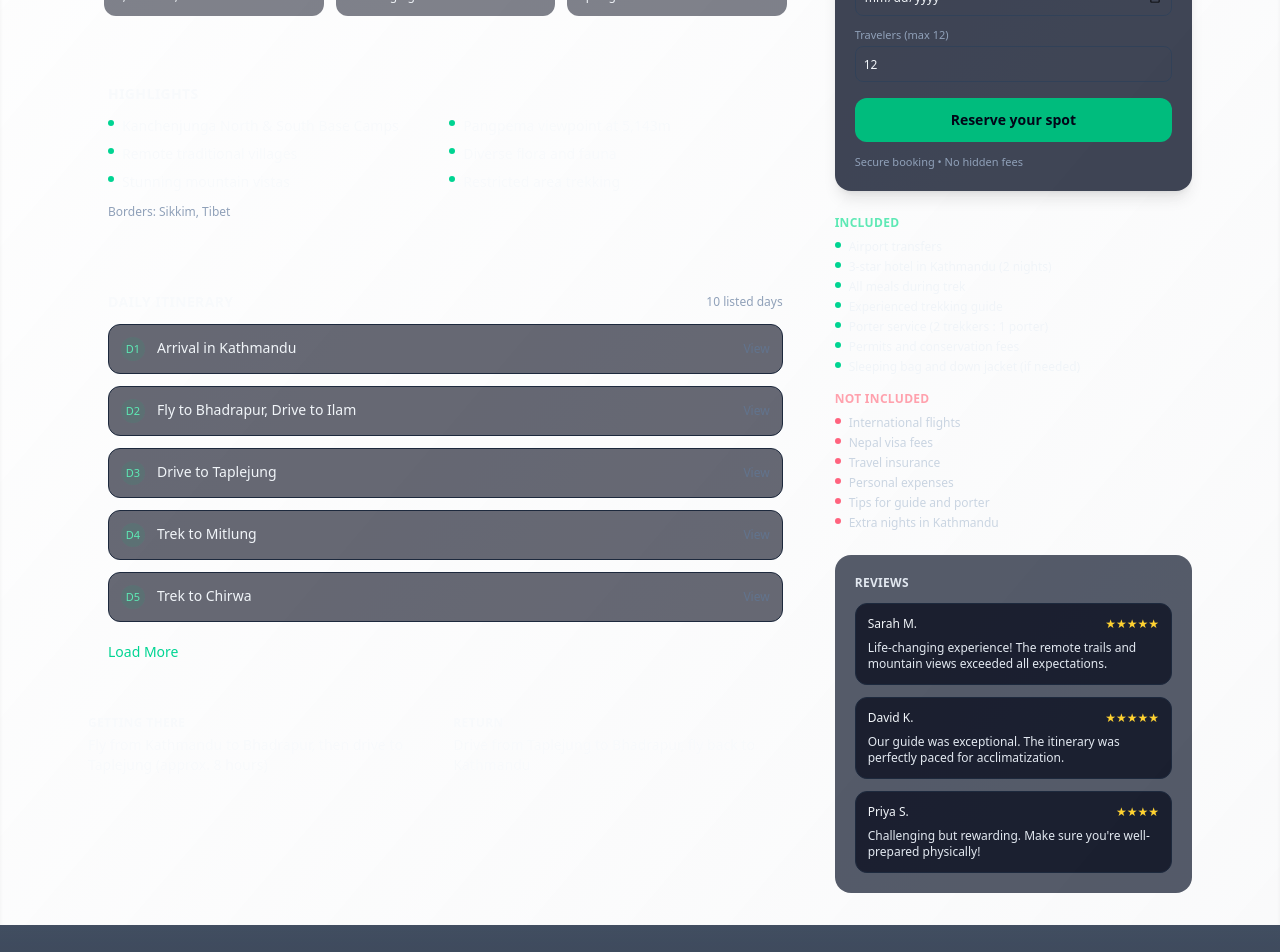
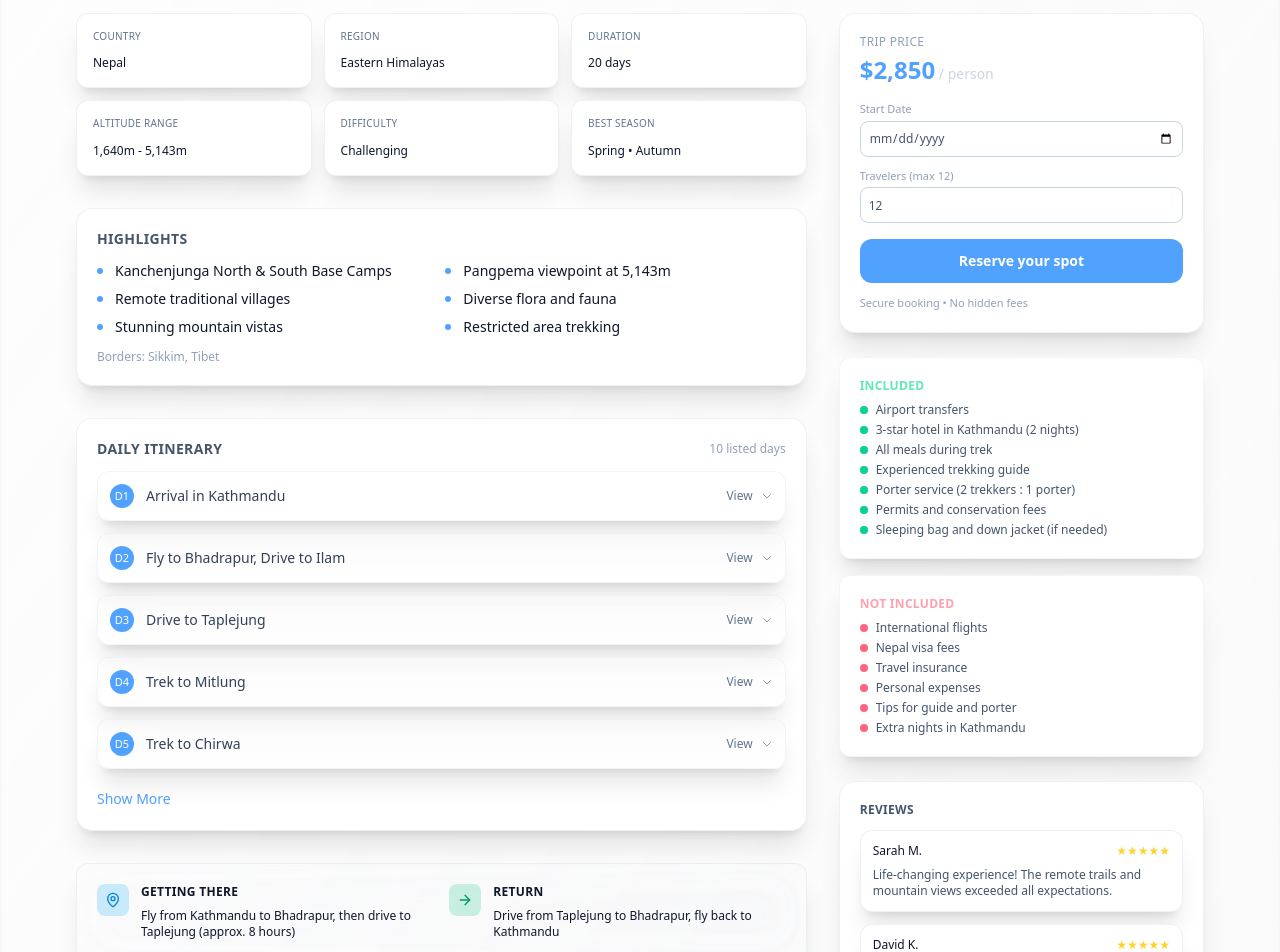
Before and after one commit to APNpandit611/Travel, a Next.js app: page /activities/trekking/1 in a window 1280 px wide. Shown: the part 660-1612 px from the top of the page. Built offline with nearby package versions, Linux system fonts and the light colour scheme.

Commit message:
single trek page compolete

```diff
--- a/app/(root)/about/page.tsx
+++ b/app/(root)/about/page.tsx
@@ -1,7 +1,6 @@
 import React from "react";
 import Image from "next/image";
 import {
-    Mountain,
     Users,
     ShieldCheck,
     Globe,
@@ -20,7 +19,7 @@ const About = () => {
                     src="/about-image.jpg"
                     alt="Himalayan Culture"
                     fill
-                    className="object-cover opacity-60"
+                    className="object-cover"
                     priority
                 />
                 <div className="absolute inset-0 bg-slate-500/30" />
--- a/app/(root)/activities/trekking/[id]/page.tsx
+++ b/app/(root)/activities/trekking/[id]/page.tsx
@@ -2,12 +2,21 @@
 // TrekPage.tsx
 import React, { useState } from "react";
 import { kanchenjungaTrek } from "@/lib/data";
-import type { Trek, ItineraryDay, Pricing, TripDetails } from "@/lib/data";
+import type { ItineraryDay, Pricing, TripDetails } from "@/lib/data";
 import Image from "next/image";
+import { ArrowRight, MapPin } from "lucide-react";
 
 const TrekPage: React.FC = () => {
-  const { title, overview, tripDetails, itinerary, images, reviews, pricing, transport } =
-    kanchenjungaTrek;
+    const {
+        title,
+        overview,
+        tripDetails,
+        itinerary,
+        images,
+        reviews,
+        pricing,
+        transport,
+    } = kanchenjungaTrek;
 
     const [showAllItinerary, setShowAllItinerary] = useState(false);
 
@@ -17,16 +26,16 @@ const TrekPage: React.FC = () => {
     const heroImage = images[0];
 
     return (
-    <div className="min-h-screen text-slate-50">
+        <div className="min-h-screen text-slate-50 overflow-hidden">
             {/* HERO */}
-      <section className="relative h-[420px] overflow-hidden">
+            <section className="relative overflow-hidden h-[50vh] md:h-[60vh] lg:h-[70vh]">
                 {heroImage && (
                     <Image
                         src="/KAN.jpg"
                         alt={title}
-            width={2500}
-            height={900}
-            className="absolute inset-0 h-full w-full object-cover"
+                        fill
+                        className="object-cover"
+                        priority
                     />
                 )}
                 <div className="absolute inset-0" />
@@ -44,56 +53,79 @@ const TrekPage: React.FC = () => {
                             </span>
                         </div>
 
-            <h1 className="text-3xl font-semibold md:text-4xl">{title}</h1>
+                        <h1 className="text-3xl font-semibold md:text-4xl">
+                            {title}
+                        </h1>
                         <p className="text-emerald-300 text-sm">
-              {overview.location.region}, {overview.location.country}
+                            {overview.location.region},{" "}
+                            {overview.location.country}
                         </p>
-            <p className="max-w-xl text-sm text-slate-200">{overview.description}</p>
+                        <p className="max-w-xl text-sm text-slate-200">
+                            {overview.description}
+                        </p>
                     </div>
                 </div>
             </section>
 
             {/* MAIN GRID */}
-      <main className="mx-auto grid max-w-6xl gap-8 px-6 py-8 md:grid-cols-[minmax(0,2fr)_minmax(0,1fr)]">
+            <main className="max-w-6xl mx-auto grid gap-8 py-8 px-3 md:grid-cols-[minmax(0,2fr)_minmax(0,1fr)]">
                 {/* LEFT COLUMN */}
-        <div className="space-y-8">
+                <div className="space-y-8 h-fit">
                     {/* Key Facts */}
-          <section className="grid gap-3 rounded-2xl p-4 text-xs sm:grid-cols-3 text-slate-50">
-            <Fact label="Country" value={overview.location.country} />
+                    <section className="grid gap-3 text-xs sm:grid-cols-3 text-slate-50">
+                        <Fact
+                            label="Country"
+                            value={overview.location.country}
+                        />
                         <Fact label="Region" value={overview.location.region} />
-            <Fact label="Duration" value={`${overview.durationDays} days`} />
-            <Fact label="Altitude range" value={overview.altitudeRange} />
+                        <Fact
+                            label="Duration"
+                            value={`${overview.durationDays} days`}
+                        />
+                        <Fact
+                            label="Altitude range"
+                            value={overview.altitudeRange}
+                        />
                         <Fact label="Difficulty" value={overview.difficulty} />
-            <Fact label="Best season" value={overview.bestSeason.join(" • ")} />
+                        <Fact
+                            label="Best season"
+                            value={overview.bestSeason.join(" • ")}
+                        />
                     </section>
 
                     {/* Highlights */}
-          <section className="space-y-3 rounded-2xl p-5">
-            <h2 className="text-sm font-semibold uppercase tracking-wide text-slate-50">
+                    <section className="space-y-3 rounded-2xl p-5 bg-white backdrop-blur-xl border border-slate-200/60 shadow-xl transition-all duration-300 hover:-translate-y-0.5 hover:shadow-2xl">
+                        <h2 className="text-sm font-semibold uppercase tracking-wide text-slate-600">
                             Highlights
                         </h2>
                         <ul className="grid gap-2 text-sm md:grid-cols-2">
                             {overview.highlights.map((h) => (
-                <li key={h} className="flex items-start gap-2">
-                  <span className="mt-1 h-1.5 w-1.5 rounded-full bg-emerald-400" />
-                  <span>{h}</span>
+                                <li
+                                    key={h}
+                                    className="flex items-center justify-start gap-3"
+                                >
+                                    <span className="h-1.5 w-1.5 rounded-full bg-blue-400" />
+                                    <span className="text-slate-900">{h}</span>
                                 </li>
                             ))}
                         </ul>
                         {overview.location.bordering.length > 0 && (
                             <p className="mt-2 text-xs text-slate-400">
-                Borders: {overview.location.bordering.join(", ")}
+                                Borders:{" "}
+                                {overview.location.bordering.join(", ")}
                             </p>
                         )}
                     </section>
 
                     {/* Itinerary */}
-          <section className="space-y-3 rounded-2xl p-5">
+                    <section className="space-y-3 rounded-2xl p-5 bg-white backdrop-blur-xl border border-slate-200/60 shadow-xl transition-all duration-300 hover:-translate-y-0.5 hover:shadow-2xl">
                         <div className="flex items-center justify-between">
-              <h2 className="text-sm font-semibold uppercase tracking-wide text-slate-50">
+                            <h2 className="text-sm font-semibold uppercase tracking-wide text-slate-600">
                                 Daily itinerary
                             </h2>
-              <span className="text-xs text-slate-400">{itinerary.length} listed days</span>
+                            <span className="text-xs text-slate-400">
+                                {itinerary.length} listed days
+                            </span>
                         </div>
 
                         <div className="space-y-3">
@@ -108,24 +140,49 @@ const TrekPage: React.FC = () => {
 
                             {remainingItinerary.length > 0 && (
                                 <button
-                  onClick={() => setShowAllItinerary(!showAllItinerary)}
-                  className="mt-2 text-sm text-emerald-400 hover:underline"
+                                    onClick={() =>
+                                        setShowAllItinerary(!showAllItinerary)
+                                    }
+                                    className="mt-2 text-sm text-blue-400 hover:underline cursor-pointer "
                                 >
-                  {showAllItinerary ? "Show Less" : "Load More"}
+                                    {showAllItinerary
+                                        ? "Show Less"
+                                        : "Show More"}
                                 </button>
                             )}
                         </div>
                     </section>
 
                     {/* Transport */}
-          <section className="grid gap-4 md:grid-cols-2 text-sm text-slate-50">
-            <div>
-              <h3 className="text-xs font-semibold uppercase tracking-wide">Getting There</h3>
-              <p className="mt-1">{transport.toStartPoint}</p>
+                    <section className="grid gap-4 p-5 md:grid-cols-2 text-sm text-slate-900 bg-white/10 backdrop-blur-xl border border-slate-200/60 shadow-xl transition-all duration-300 hover:-translate-y-0.5 hover:shadow-2xl rounded-xl">
+                        {/* Getting There */}
+                        <div className="flex items-start gap-3">
+                            <div className="w-8 h-8 shrink-0 flex items-center justify-center rounded-lg bg-sky-500/20 text-sky-600">
+                                <MapPin size={16} className="shrink-0" />
                             </div>
-            <div>
-              <h3 className="text-xs font-semibold uppercase tracking-wide">Return</h3>
-              <p className="mt-1">{transport.fromEndPoint}</p>
+                            <div className="flex flex-col gap-1">
+                                <h3 className="text-xs font-semibold uppercase tracking-wide">
+                                    Getting There
+                                </h3>
+                                <p className="mt-1 text-xs">
+                                    {transport.toStartPoint}
+                                </p>
+                            </div>
+                        </div>
+
+                        {/* Return */}
+                        <div className="flex items-start gap-3">
+                            <div className="w-8 h-8 shrink-0 flex items-center justify-center rounded-lg bg-emerald-500/20 text-emerald-600">
+                                <ArrowRight size={16} className="shrink-0" />
+                            </div>
+                            <div className="flex flex-col gap-1">
+                                <h3 className="text-xs font-semibold uppercase tracking-wide">
+                                    Return
+                                </h3>
+                                <p className="mt-1 text-xs">
+                                    {transport.fromEndPoint}
+                                </p>
+                            </div>
                         </div>
                     </section>
                 </div>
@@ -145,28 +202,57 @@ export default TrekPage;
 
 /* ----- Fact ----- */
 const Fact = ({ label, value }: { label: string; value: string }) => (
-  <div className="rounded-xl p-3 bg-slate-950/50">
-    <p className="text-[10px] uppercase tracking-wide text-slate-400">{label}</p>
-    <p className="mt-1 text-xs text-slate-100">{value}</p>
+    <div className="flex flex-col items-start gap-2 rounded-xl p-4 bg-white backdrop-blur-xl border border-slate-200/60 shadow-xl transition-all duration-300 hover:-translate-y-0.5 hover:shadow-2xl">
+        <p className="text-[10px] uppercase tracking-wide text-slate-500">
+            {label}
+        </p>
+        <p className="mt-1 text-xs text-slate-900">{value}</p>
     </div>
 );
 
 /* ----- Itinerary Card ----- */
 const ItineraryCard: React.FC<{ day: ItineraryDay }> = ({ day }) => (
-  <details className="group rounded-xl border border-slate-800 bg-slate-950/60 p-3">
-    <summary className="flex cursor-pointer items-center justify-between text-sm text-slate-100">
-      <div>
-        <span className="mr-3 inline-flex h-6 w-6 items-center justify-center rounded-full bg-emerald-500/10 text-[11px] text-emerald-300">
+    <details className="p-3 group rounded-xl border bg-white/10 backdrop-blur-xl border-slate-200/40 shadow-xl overflow-hidden">
+        <summary className="flex cursor-pointer items-center justify-between text-sm text-slate-900 select-none">
+            <div className="flex items-center">
+                <span className="mr-3 inline-flex h-6 w-6 items-center justify-center rounded-full bg-blue-400 text-[11px] text-white">
                     D{day.day}
                 </span>
-        {day.title}
+                <span className="text-slate-700">{day.title}</span>
             </div>
-      <span className="text-xs text-slate-500 group-open:hidden">View</span>
-      <span className="hidden text-xs text-slate-500 group-open:inline">Hide</span>
+            <div className="flex items-center">
+                <span className="text-xs text-slate-500 group-open:hidden">
+                    View
+                </span>
+                <span className="hidden text-xs text-slate-500 group-open:inline">
+                    Hide
+                </span>
+                <svg
+                    className="ml-2 w-3 h-3 text-slate-400 transition-transform duration-300 group-open:rotate-180"
+                    fill="none"
+                    stroke="currentColor"
+                    viewBox="0 0 24 24"
+                    xmlns="http://www.w3.org/2000/svg"
+                >
+                    <path
+                        strokeLinecap="round"
+                        strokeLinejoin="round"
+                        strokeWidth={2}
+                        d="M19 9l-7 7-7-7"
+                    />
+                </svg>
+            </div>
         </summary>
-    <div className="mt-2 space-y-1 text-xs text-slate-200">
-      <p>{day.description}</p>
-      {day.overnight && <p className="text-[11px] text-slate-400">Overnight: {day.overnight}</p>}
+
+        <div className="px-3">
+            <div className="mt-3 space-y-2 text-xs text-slate-900">
+                <p className="text-sm">{day.description}</p>
+                {day.overnight && (
+                    <p className="text-xs text-slate-500">
+                        Overnight: {day.overnight}
+                    </p>
+                )}
+            </div>
         </div>
     </details>
 );
@@ -176,11 +262,16 @@ const BookingCard: React.FC<{ pricing: Pricing; tripDetails: TripDetails }> = ({
     pricing,
     tripDetails,
 }) => (
-  <div className="rounded-2xl p-5 shadow-lg bg-slate-900/80">
-    <p className="text-xs uppercase tracking-wide text-slate-400">Trip Price</p>
-    <p className="mt-1 text-2xl font-semibold text-emerald-400">
+    <div className="rounded-2xl p-5 bg-white backdrop-blur-xl border border-slate-200/60 shadow-xl transition-all duration-300 hover:-translate-y-0.5 hover:shadow-2xl">
+        <p className="text-xs uppercase tracking-wide text-slate-400">
+            Trip Price
+        </p>
+        <p className="mt-1 text-2xl font-semibold text-blue-400">
             ${pricing.costPerPerson.toLocaleString("en-US")}
-      <span className="text-sm font-normal text-slate-300"> / person</span>
+            <span className="text-sm font-normal text-slate-300">
+                {" "}
+                / person
+            </span>
         </p>
 
         <div className="mt-4 space-y-3 text-xs text-slate-100">
@@ -188,7 +279,7 @@ const BookingCard: React.FC<{ pricing: Pricing; tripDetails: TripDetails }> = ({
                 <label className="text-[11px] text-slate-400">Start Date</label>
                 <input
                     type="date"
-          className="h-9 rounded-lg border border-slate-700 px-2 text-xs outline-none focus:border-emerald-400"
+                    className="h-9 rounded-lg border border-slate-300 px-2 text-xs outline-none focus:border-blue-400 text-slate-600"
                 />
             </div>
             <div className="flex flex-col gap-1">
@@ -200,40 +291,49 @@ const BookingCard: React.FC<{ pricing: Pricing; tripDetails: TripDetails }> = ({
                     min={tripDetails.participants.min}
                     max={tripDetails.participants.max}
                     defaultValue={tripDetails.participants.max}
-          className="h-9 rounded-lg border border-slate-700 px-2 text-xs outline-none focus:border-emerald-400"
+                    className="h-9 rounded-lg border border-slate-300 px-2 text-xs outline-none focus:border-blue-400 text-slate-600"
                 />
             </div>
         </div>
 
-    <button className="mt-4 w-full rounded-xl bg-emerald-500 px-4 py-3 text-sm font-semibold text-slate-950 hover:bg-emerald-400">
+        <button className="mt-4 w-full rounded-xl bg-blue-400 px-4 py-3 text-sm font-semibold text-white hover:bg-blue-500">
             Reserve your spot
         </button>
 
-    <p className="mt-3 text-[11px] text-slate-400">Secure booking • No hidden fees</p>
+        <p className="mt-3 text-[11px] text-slate-400">
+            Secure booking • No hidden fees
+        </p>
     </div>
 );
 
 /* ----- Pricing Details ----- */
 const PricingDetails: React.FC<{ pricing: Pricing }> = ({ pricing }) => (
-  <section className="space-y-4 text-sm text-slate-100">
-    <div>
-      <h3 className="text-xs font-semibold uppercase tracking-wide text-emerald-300">Included</h3>
-      <ul className="mt-2 space-y-1 text-xs">
+    <section className="grid gap-4 grid-cols-1 text-sm text-slate-600">
+        {/* Included */}
+        <div className="space-y-2 bg-white backdrop-blur-xl rounded-xl p-5 border border-slate-200/40 shadow-xl transition-all duration-300 hover:-translate-y-0.5 hover:shadow-2xl">
+            <h3 className="text-xs font-semibold uppercase tracking-wide text-emerald-300">
+                Included
+            </h3>
+            <ul className="mt-1 space-y-1 text-xs">
                 {pricing.includes.map((item) => (
-          <li key={item} className="flex gap-2">
-            <span className="mt-[3px] h-1.5 w-1.5 rounded-full bg-emerald-400" />
-            <span>{item}</span>
+                    <li key={item} className="flex items-center gap-2">
+                        <span className="h-2 w-2 rounded-full bg-emerald-400 flex-shrink-0" />
+                        <span className="truncate">{item}</span>
                     </li>
                 ))}
             </ul>
         </div>
-    <div>
-      <h3 className="text-xs font-semibold uppercase tracking-wide text-rose-300">Not included</h3>
-      <ul className="mt-2 space-y-1 text-xs text-slate-300">
+
+        {/* Not Included */}
+        <div className="space-y-2 bg-white backdrop-blur-xl rounded-xl p-5 border border-slate-200/40 shadow-xl transition-all duration-300 hover:-translate-y-0.5 hover:shadow-2xl">
+            <h3 className="text-xs font-semibold uppercase tracking-wide text-rose-300">
+                Not Included
+            </h3>
+            <ul className="mt-1 space-y-1 text-xs">
                 {pricing.excludes.map((item) => (
-          <li key={item} className="flex gap-2">
-            <span className="mt-[3px] h-1.5 w-1.5 rounded-full bg-rose-400" />
-            <span>{item}</span>
+                    <li key={item} className="flex items-center gap-2">
+                        <span className="h-2 w-2 rounded-full bg-rose-400 flex-shrink-0" />
+                        <span className="truncate">{item}</span>
                     </li>
                 ))}
             </ul>
@@ -242,17 +342,26 @@ const PricingDetails: React.FC<{ pricing: Pricing }> = ({ pricing }) => (
 );
 
 /* ----- Reviews ----- */
-const Reviews: React.FC<{ reviews: typeof kanchenjungaTrek.reviews }> = ({ reviews }) => (
-  <section className="space-y-3 rounded-2xl p-5 text-sm text-slate-100 bg-slate-900/70">
-    <h3 className="text-xs font-semibold uppercase tracking-wide text-slate-200">Reviews</h3>
+const Reviews: React.FC<{ reviews: typeof kanchenjungaTrek.reviews }> = ({
+    reviews,
+}) => (
+    <section className="text-slate-900 space-y-3 rounded-2xl p-5 text-sm bg-white backdrop-blur-xl border border-slate-200/60 shadow-xl transition-all duration-300 hover:-translate-y-0.5 hover:shadow-2xl">
+        <h3 className="text-xs font-semibold uppercase tracking-wide text-slate-600">
+            Reviews
+        </h3>
         <div className="space-y-3">
             {reviews.map((r) => (
-        <div key={r.user + r.comment} className="rounded-xl border border-slate-800 bg-slate-950/70 p-3">
+                <div
+                    key={r.user + r.comment}
+                    className="rounded-xl bg-white backdrop-blur-xl border border-slate-200/60 shadow-xl transition-all duration-300 p-3"
+                >
                     <div className="flex items-center justify-between text-xs">
-            <span className="font-medium">{r.user}</span>
-            <span className="text-amber-300">{'★'.repeat(r.rating)}</span>
+                        <span className="font-medium ">{r.user}</span>
+                        <span className="text-amber-300">
+                            {"★".repeat(r.rating)}
+                        </span>
                     </div>
-          <p className="mt-2 text-xs text-slate-200">{r.comment}</p>
+                    <p className="mt-2 text-xs text-slate-600">{r.comment}</p>
                 </div>
             ))}
         </div>
--- a/app/(root)/layout.tsx
+++ b/app/(root)/layout.tsx
@@ -10,7 +10,7 @@ export default function HomeLayout({
     return (
         <div lang="en">
             <Navbar />
-            <main className="min-h-screen bg-gradient-to-br from-gray-100/10 to-gray-200/20 backdrop-blur-xl shadow-inner text-slate-900">
+            <main className="min-h-screen bg-linear-to-br from-gray-100/10 to-gray-200/20 backdrop-blur-xl shadow-inner text-slate-900">
                 {children}
             </main>
 
```
Lines whose indentation alone changed are shown as unchanged.
